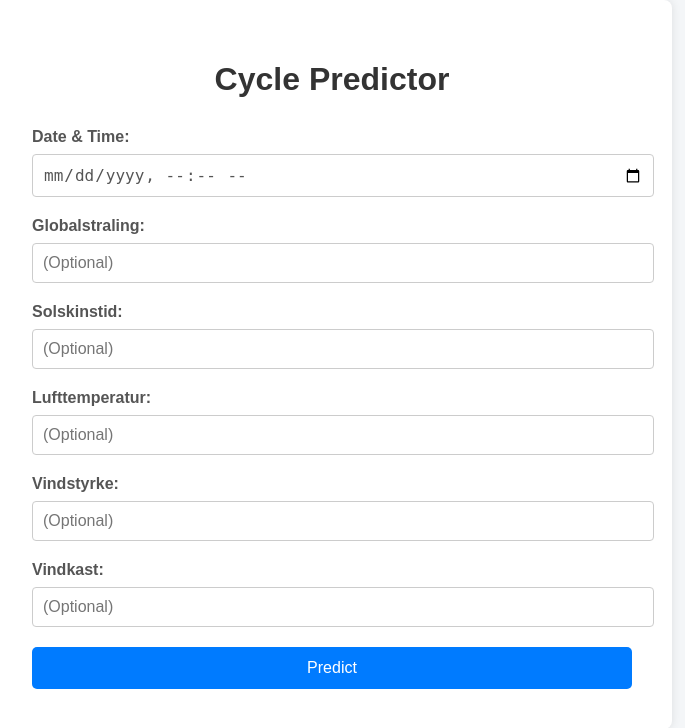
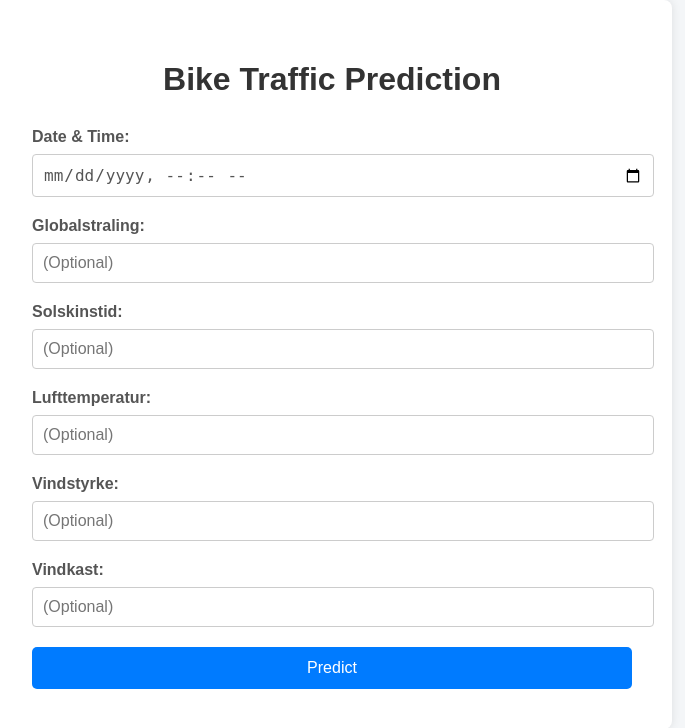
Before and after one commit to owe005/bike-traffic-prediction, a Flask app: page / in a window 1280 px wide. Shown: the top 728 px of the page, without its empty margins (308-993 px from the left). Run offline with Flask 3, Linux system fonts and the light colour scheme; parts of the project's set-up code (start-up, migrations or seed data) failed here and were passed over.

Commit message:
more work needed

```diff
--- a/website/app.py
+++ b/website/app.py
@@ -1,4 +1,4 @@
-from flask import Flask, render_template, request
+from flask import Flask, render_template, request, session
 from model import * # Importing our model and dataframe
 import numpy as np
 import pandas as pd
@@ -36,8 +36,7 @@ def index():
 
         print(input_data)
 
-        prediction = rf.predict(input_data)[0]
-
+        prediction = round(rf.predict(input_data)[0], 2)
 
     return render_template('index.html', prediction=prediction)
 
--- a/website/static/styles.css
+++ b/website/static/styles.css
@@ -62,7 +62,7 @@ button:hover {
 
 .result {
     margin-top: 20px;
-    font-size: 18px;
+    font-size: 16px;
     font-weight: bold;
     color: #007BFF;
     border-top: 1px solid #eee;
--- a/website/templates/index.html
+++ b/website/templates/index.html
@@ -9,7 +9,7 @@
 </head>
 <body>
     <div class="container">
-        <h1>Cycle Predictor</h1>
+        <h1>Bike Traffic Prediction</h1>
 
         <form method="post">
             <div class="input-group">
@@ -50,7 +50,7 @@
 
         {% if prediction %}
         <div class="result">
-            Predicted number of cycles: {{ prediction }}
+            The model predicts: {{ prediction }} bicyles over Nygårdsbroen with given parameters.
         </div>
         {% endif %}
     </div>
@@ -60,6 +60,5 @@
         <h2>Ole Kristian Westby</h2>
         <p class="username">INF161 H23 | owe009@uib.no</p>
     </div>
-
 </body>
 </html>
```
Also changed, not shown: deliverables/INF161project.py (added).
